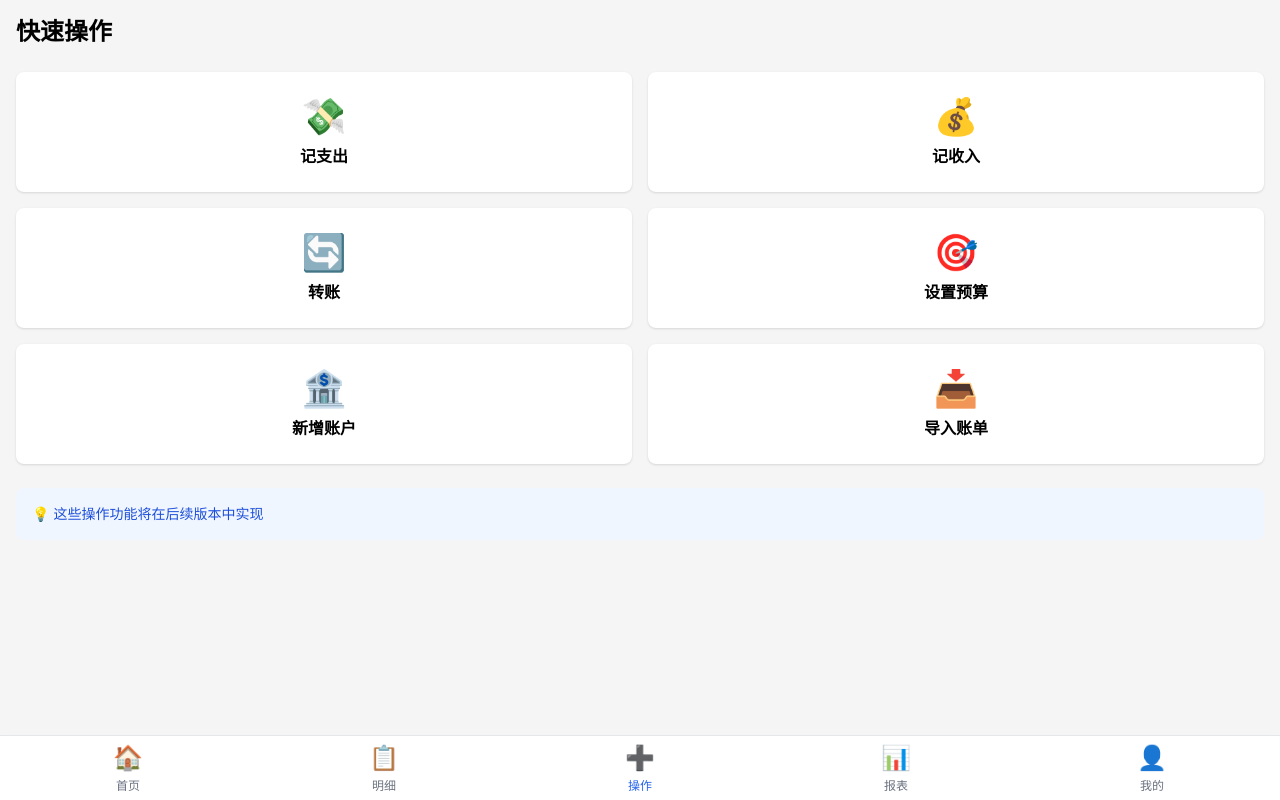
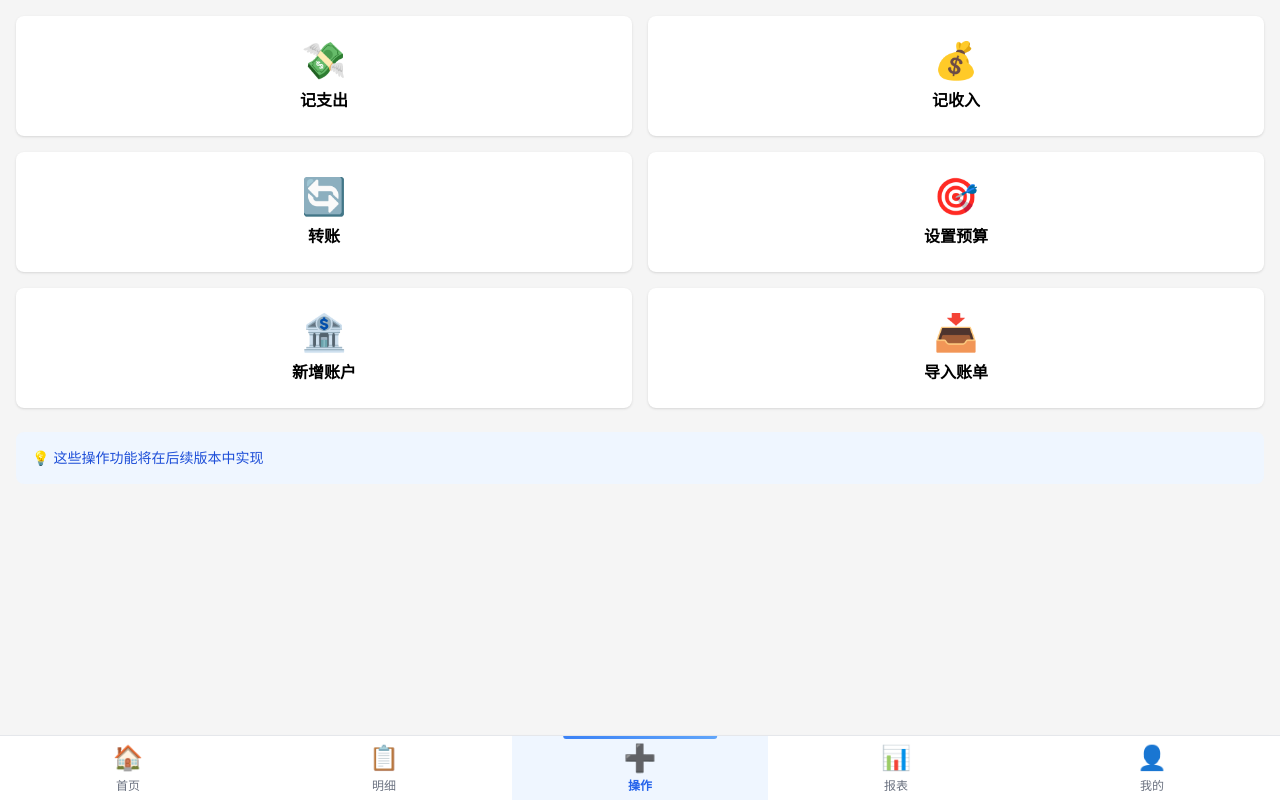
Before and after one commit to bkcarlos/never_broke, a Vue app in the folder frontend-vue/: page /actions in a window 1280 px wide. Built offline with nearby package versions, Linux system fonts and the light colour scheme.

Commit message:
style(nav): Enhance navigation item styles with transitions and active state indicators; update various page headers for consistency

```diff
--- a/frontend-vue/src/App.vue
+++ b/frontend-vue/src/App.vue
@@ -10,11 +10,18 @@
           v-for="tab in tabs"
           :key="tab.path"
           :to="tab.path"
-          class="flex flex-col items-center justify-center flex-1 h-full"
-          :class="{ 'text-blue-600': isActive(tab.path), 'text-gray-500': !isActive(tab.path) }"
+          class="nav-item flex flex-col items-center justify-center flex-1 h-full transition-all duration-200"
+          :class="{
+            'text-blue-600 bg-blue-50': isActive(tab.path),
+            'text-gray-500 hover:text-gray-700 hover:bg-gray-50': !isActive(tab.path)
+          }"
         >
-          <span class="text-2xl mb-1">{{ tab.icon }}</span>
-          <span class="text-xs">{{ tab.label }}</span>
+          <span class="text-2xl mb-1 transition-transform" :class="{ 'scale-110': isActive(tab.path) }">
+            {{ tab.icon }}
+          </span>
+          <span class="text-xs font-medium" :class="{ 'font-semibold': isActive(tab.path) }">
+            {{ tab.label }}
+          </span>
         </router-link>
       </div>
     </nav>
@@ -22,7 +29,6 @@
 </template>
 
 <script setup lang="ts">
-import { computed } from 'vue'
 import { useRoute } from 'vue-router'
 
 const route = useRoute()
@@ -56,4 +62,25 @@ const isActive = (path: string) => {
 .bottom-nav {
   z-index: 1000;
 }
+
+.nav-item {
+  position: relative;
+}
+
+.nav-item::before {
+  content: '';
+  position: absolute;
+  top: 0;
+  left: 50%;
+  transform: translateX(-50%);
+  width: 0;
+  height: 3px;
+  background: linear-gradient(90deg, #3b82f6, #60a5fa);
+  border-radius: 0 0 3px 3px;
+  transition: width 0.3s ease;
+}
+
+.nav-item.text-blue-600::before {
+  width: 60%;
+}
 </style>
--- a/frontend-vue/src/views/ActionsPage.vue
+++ b/frontend-vue/src/views/ActionsPage.vue
@@ -1,7 +1,5 @@
 <template>
   <div class="actions-page p-4">
-    <h1 class="text-2xl font-bold mb-6">{{ t('actions.title') }}</h1>
-
     <div class="actions-grid grid grid-cols-2 gap-4">
       <!-- 记支出 -->
       <button
--- a/frontend-vue/src/views/DetailPage.vue
+++ b/frontend-vue/src/views/DetailPage.vue
@@ -1,7 +1,5 @@
 <template>
   <div class="detail-page p-4">
-    <h1 class="text-2xl font-bold mb-4">{{ t('detail.title') }}</h1>
-
     <!-- 日期选择 -->
     <div class="date-selector bg-white rounded-lg shadow p-4 mb-4">
       <div class="flex items-center justify-between">
--- a/frontend-vue/src/views/HomePage.vue
+++ b/frontend-vue/src/views/HomePage.vue
@@ -1,7 +1,5 @@
 <template>
   <div class="home-page p-4">
-    <h1 class="text-2xl font-bold mb-6">{{ t('home.title') }}</h1>
-
     <!-- 加载状态 -->
     <div v-if="loading" class="text-center py-8">
       <p class="text-gray-500">{{ t('common.loading') }}</p>
@@ -21,8 +19,10 @@
     <!-- 数据展示 -->
     <div v-else-if="overview">
       <!-- 今日数据卡片 -->
-      <div class="card bg-white rounded-lg shadow p-4 mb-4">
-        <h2 class="text-lg font-semibold mb-3">今日概览</h2>
+      <div class="card bg-white rounded-xl shadow-sm p-5 mb-4 border border-gray-100">
+        <h2 class="text-base font-semibold mb-4 text-gray-700 flex items-center">
+          <span class="mr-2">📅</span>今日概览
+        </h2>
         <div class="grid grid-cols-2 gap-4">
           <div>
             <p class="text-sm text-gray-500">{{ t('home.todayExpense') }}</p>
@@ -40,8 +40,10 @@
       </div>
 
       <!-- 本月数据卡片 -->
-      <div class="card bg-white rounded-lg shadow p-4 mb-4">
-        <h2 class="text-lg font-semibold mb-3">本月概览</h2>
+      <div class="card bg-white rounded-xl shadow-sm p-5 mb-4 border border-gray-100">
+        <h2 class="text-base font-semibold mb-4 text-gray-700 flex items-center">
+          <span class="mr-2">📊</span>本月概览
+        </h2>
         <div class="grid grid-cols-3 gap-3">
           <div>
             <p class="text-xs text-gray-500">{{ t('home.monthUsed') }}</p>
@@ -65,8 +67,10 @@
       </div>
 
       <!-- 资产总览卡片 -->
-      <div class="card bg-white rounded-lg shadow p-4 mb-4">
-        <h2 class="text-lg font-semibold mb-3">{{ t('home.assetSummary') }}</h2>
+      <div class="card bg-white rounded-xl shadow-sm p-5 mb-4 border border-gray-100">
+        <h2 class="text-base font-semibold mb-4 text-gray-700 flex items-center">
+          <span class="mr-2">💰</span>{{ t('home.assetSummary') }}
+        </h2>
         <div class="space-y-2">
           <div class="flex justify-between">
             <span class="text-gray-600">{{ t('home.totalAssets') }}</span>
@@ -90,8 +94,10 @@
       </div>
 
       <!-- 支出分类 TOP -->
-      <div v-if="overview.topCategories.length > 0" class="card bg-white rounded-lg shadow p-4">
-        <h2 class="text-lg font-semibold mb-3">{{ t('home.topCategories') }}</h2>
+      <div v-if="overview.topCategories.length > 0" class="card bg-white rounded-xl shadow-sm p-5 border border-gray-100">
+        <h2 class="text-base font-semibold mb-4 text-gray-700 flex items-center">
+          <span class="mr-2">🏆</span>{{ t('home.topCategories') }}
+        </h2>
         <div class="space-y-2">
           <div
             v-for="cat in overview.topCategories"
--- a/frontend-vue/src/views/ProfilePage.vue
+++ b/frontend-vue/src/views/ProfilePage.vue
@@ -1,7 +1,5 @@
 <template>
   <div class="profile-page p-4">
-    <h1 class="text-2xl font-bold mb-6">{{ t('profile.title') }}</h1>
-
     <!-- 加载状态 -->
     <div v-if="loading" class="text-center py-8">
       <p class="text-gray-500">{{ t('common.loading') }}</p>
--- a/frontend-vue/src/views/ReportsPage.vue
+++ b/frontend-vue/src/views/ReportsPage.vue
@@ -1,7 +1,5 @@
 <template>
   <div class="reports-page p-4">
-    <h1 class="text-2xl font-bold mb-4">{{ t('reports.title') }}</h1>
-
     <!-- 月份选择 -->
     <div class="month-selector bg-white rounded-lg shadow p-4 mb-4">
       <div class="flex items-center justify-between">
```
